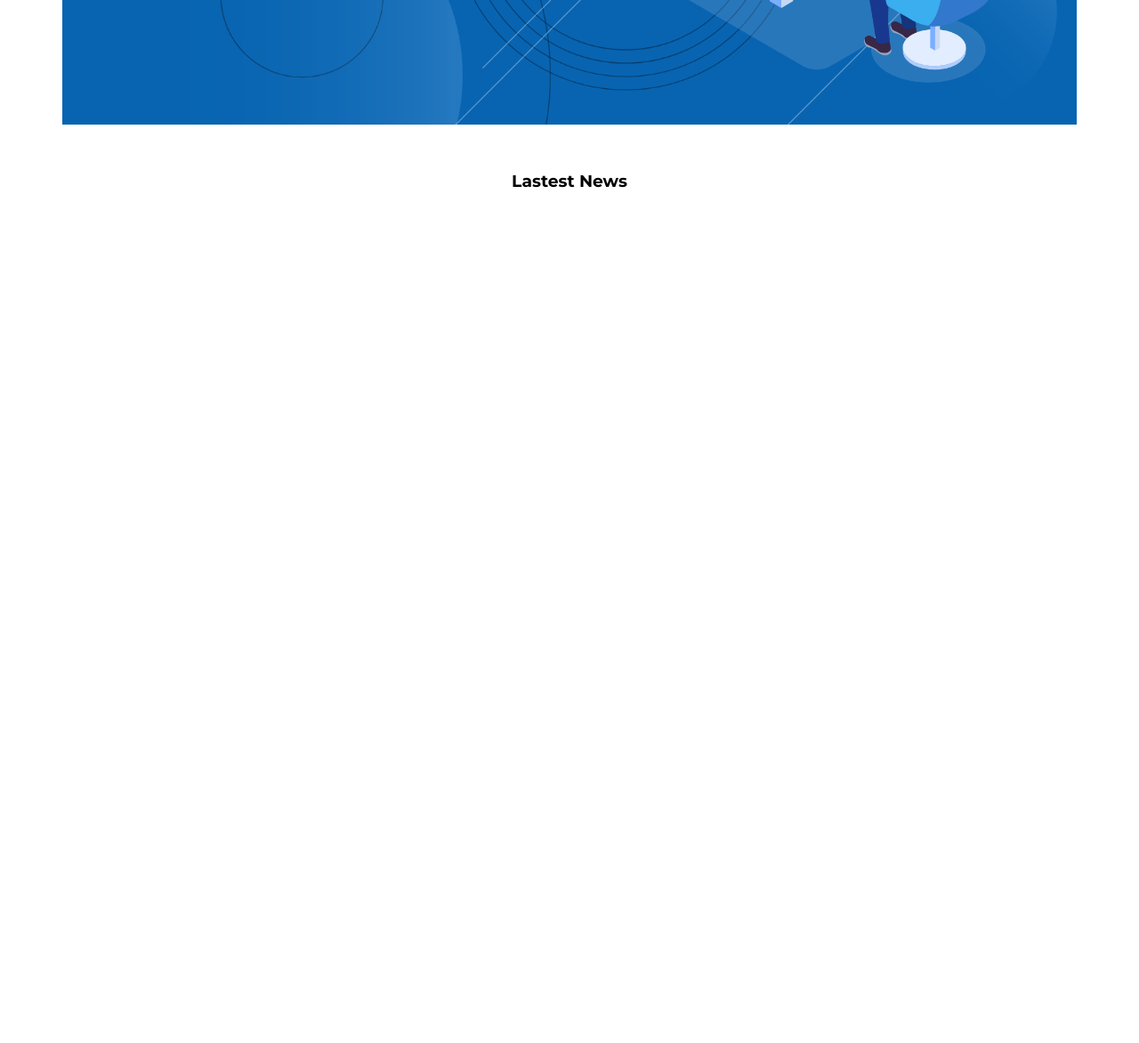
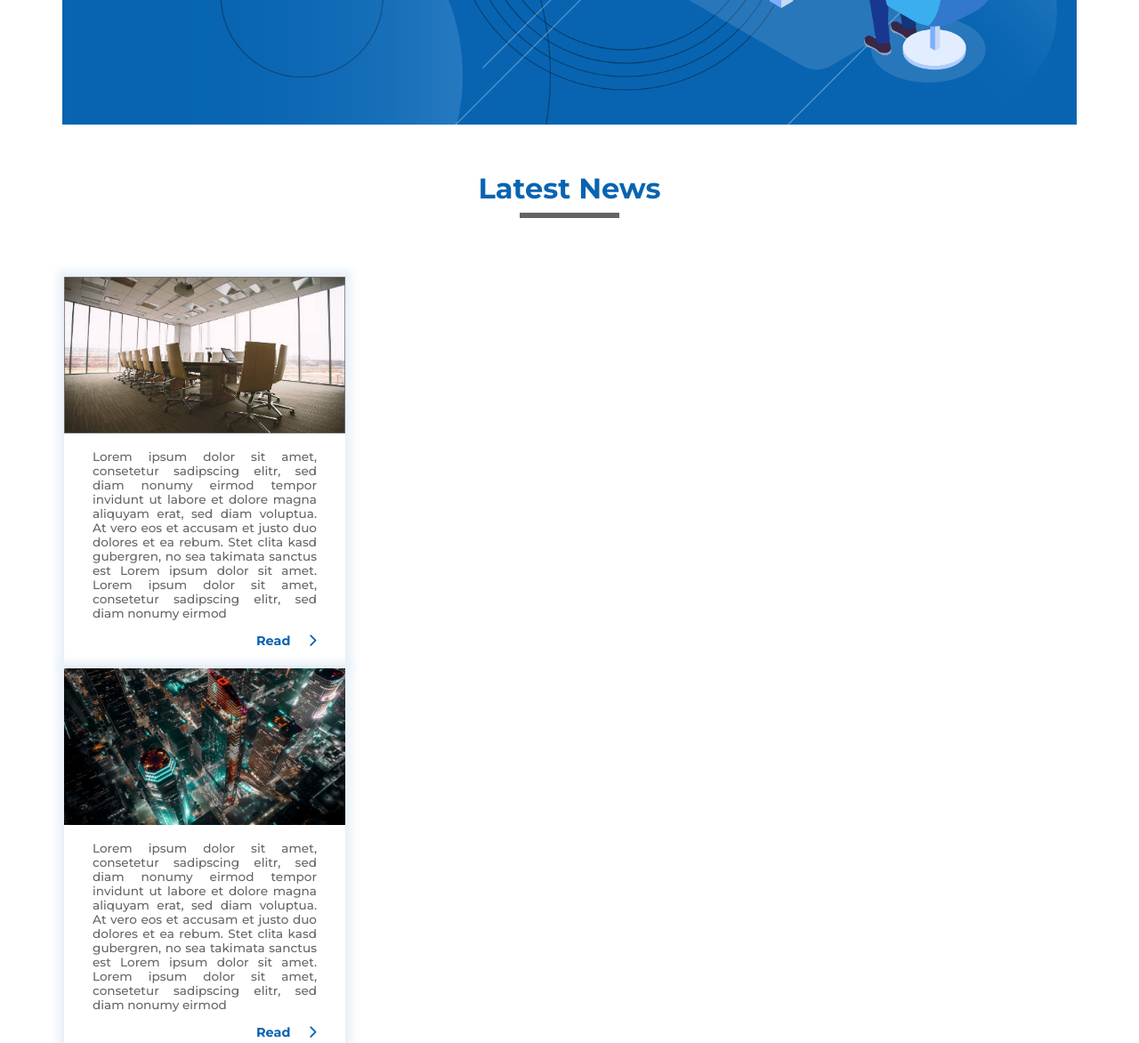
Before and after one commit to Mateushrb/trabalho_final_dev1_ufsc, a website: page src/index.html in a window 1280 px wide. Shown: the part 500-1672 px from the top of the page at 89% size. Before the commit the page ends 800 px from the top, so only its background shows below. Drawn offline with Linux system fonts and the light colour scheme.

Commit message:
news cards added

```diff
--- a/src/css/_main.css
+++ b/src/css/_main.css
@@ -1,4 +1,49 @@
 .news h3 {
     text-align: center;
+    color: var(--color-copy);
+    font-size: 2rem;
+    margin: 0;
+}
 
+.news h4 {
+    background-color: rgb(100, 100, 100);
+    width: 7rem;
+    height: .4rem;
+    margin: .5rem auto;
 }
+
+.news__cards {
+    margin-top: 4rem;
+    margin-bottom: 1rem;
+}
+
+.news__card {
+    width: 20rem;
+    height: 27.5rem;
+    border: solid 2px #e8f0f8;
+    box-shadow: 0px 0px 10px 5px #e8f0f8;
+}
+
+.news__card img {
+    width: 19.75rem;
+}
+
+.news__card p {
+    padding: 0 2rem;
+    font-size: .85rem;
+    text-align: justify;
+    color: rgba(0, 0, 0, 0.6);
+    font-weight: 500;
+}
+
+.news__card a {
+    margin-left: 13.5rem;
+    color: var(--color-copy);
+    font-weight: 600;
+    font-size: .9rem;
+    text-decoration: none;
+}
+
+.fa-chevron-right {
+    padding-left: 1rem;
+}
--- a/src/index.html
+++ b/src/index.html
@@ -36,10 +36,51 @@
 
     <main>
         <section class="container news">
-            <h3>Lastest News</h3>
+            <h3>Latest News</h3>
             <h4></h4>
-            <div>
-
+            <div class="news__cards">
+                <div class="news__card">
+                    <img src="./images/benjamin-child-unsplash.jpg" alt="benjamin-child">
+                    <p>
+                        Lorem ipsum dolor sit amet, consetetur sadipscing elitr, sed diam nonumy eirmod tempor invidunt ut labore et dolore magna aliquyam erat, sed diam voluptua. At vero eos et accusam et justo duo dolores et ea rebum. Stet clita kasd gubergren, no sea takimata sanctus est Lorem ipsum dolor sit amet. Lorem ipsum dolor sit amet, consetetur sadipscing elitr, sed diam nonumy eirmod
+                    </p>
+                    <a href="#">Read <i class="fas fa-chevron-right"></i></a>
+                </div>
+                <div class="news__card">
+                    <img src="./images/cameron-venti-unsplash.jpg" alt="cameron-venti">
+                    <p>
+                        Lorem ipsum dolor sit amet, consetetur sadipscing elitr, sed diam nonumy eirmod tempor invidunt ut labore et dolore magna aliquyam erat, sed diam voluptua. At vero eos et accusam et justo duo dolores et ea rebum. Stet clita kasd gubergren, no sea takimata sanctus est Lorem ipsum dolor sit amet. Lorem ipsum dolor sit amet, consetetur sadipscing elitr, sed diam nonumy eirmod
+                    </p>
+                    <a href="#">Read <i class="fas fa-chevron-right"></i></a>
+                </div>
+                <div class="news__card">
+                    <img src="./images/jurica-koletic-unsplash.jpg" alt="jurica-koletic">
+                    <p>
+                        Lorem ipsum dolor sit amet, consetetur sadipscing elitr, sed diam nonumy eirmod tempor invidunt ut labore et dolore magna aliquyam erat, sed diam voluptua. At vero eos et accusam et justo duo dolores et ea rebum. Stet clita kasd gubergren, no sea takimata sanctus est Lorem ipsum dolor sit amet. Lorem ipsum dolor sit amet, consetetur sadipscing elitr, sed diam nonumy eirmod
+                    </p>
+                    <a href="#">Read <i class="fas fa-chevron-right"></i></a>
+                </div>
+                <div class="news__card">
+                    <img src="./images/mark-mc-neill-unsplash.jpg" alt="mark-mc-nill">
+                    <p>
+                        Lorem ipsum dolor sit amet, consetetur sadipscing elitr, sed diam nonumy eirmod tempor invidunt ut labore et dolore magna aliquyam erat, sed diam voluptua. At vero eos et accusam et justo duo dolores et ea rebum. Stet clita kasd gubergren, no sea takimata sanctus est Lorem ipsum dolor sit amet. Lorem ipsum dolor sit amet, consetetur sadipscing elitr, sed diam nonumy eirmod
+                    </p>
+                    <a href="#">Read <i class="fas fa-chevron-right"></i></a>
+                </div>
+                <div class="news__card">
+                    <img src="./images/product-school-unsplash.jpg" alt="product-school">
+                    <p>
+                        Lorem ipsum dolor sit amet, consetetur sadipscing elitr, sed diam nonumy eirmod tempor invidunt ut labore et dolore magna aliquyam erat, sed diam voluptua. At vero eos et accusam et justo duo dolores et ea rebum. Stet clita kasd gubergren, no sea takimata sanctus est Lorem ipsum dolor sit amet. Lorem ipsum dolor sit amet, consetetur sadipscing elitr, sed diam nonumy eirmod
+                    </p>
+                    <a href="#">Read <i class="fas fa-chevron-right"></i></a>
+                </div>
+                <div class="news__card">
+                    <img src="./images/surface-unsplash.jpg" alt="surface">
+                    <p>
+                        Lorem ipsum dolor sit amet, consetetur sadipscing elitr, sed diam nonumy eirmod tempor invidunt ut labore et dolore magna aliquyam erat, sed diam voluptua. At vero eos et accusam et justo duo dolores et ea rebum. Stet clita kasd gubergren, no sea takimata sanctus est Lorem ipsum dolor sit amet. Lorem ipsum dolor sit amet, consetetur sadipscing elitr, sed diam nonumy eirmod
+                    </p>
+                    <a href="#">Read <i class="fas fa-chevron-right"></i></a>
+                </div>
             </div>
         </section>
     </main>
--- a/src/style.css
+++ b/src/style.css
@@ -1,4 +1,7 @@
 @import url('https://fonts.googleapis.com/css2?family=Montserrat:wght@300;400;500;700;900&family=Roboto:wght@400;700&display=swap');
+
+@import url('https://cdnjs.cloudflare.com/ajax/libs/font-awesome/6.0.0-beta3/css/fontawesome.min.css');
+@import url('https://cdnjs.cloudflare.com/ajax/libs/font-awesome/6.0.0-beta3/css/all.min.css');
 
 @import './css/_base.css';
 @import './css/_variables.css';
```
